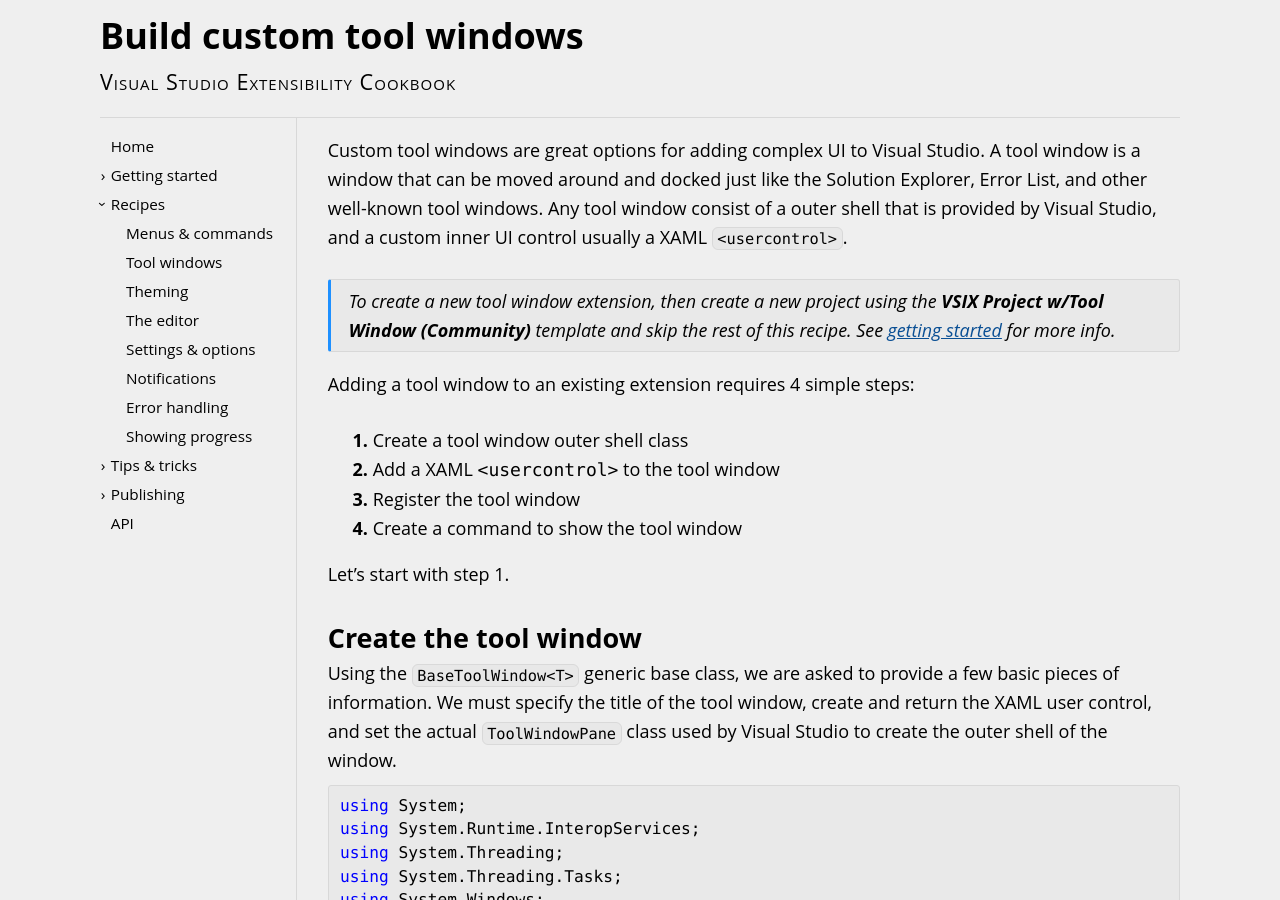
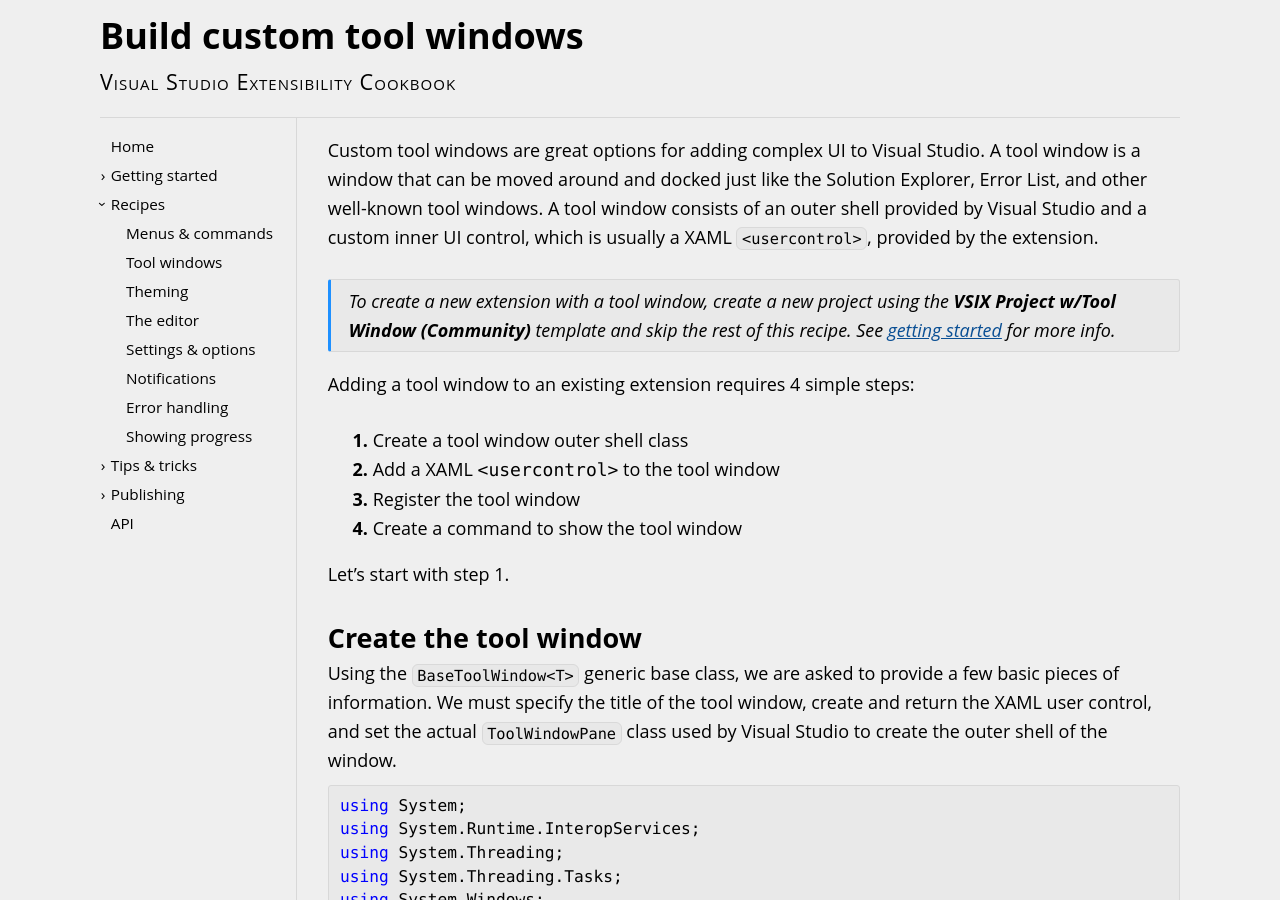
Before and after one commit to VsixCommunity/docs, a Jekyll site: the page built from docs/recipes/custom-tool-windows.md, in a window 1280 px wide and 900 px high. Built offline with Jekyll 4.4.1, drawn with Linux system fonts in a browser that asks for light colours; some of the changed text lies outside the part shown.

Commit message:
Minor changes to Custom Tool Windows

```diff
--- a/docs/recipes/custom-tool-windows.md
+++ b/docs/recipes/custom-tool-windows.md
@@ -1,12 +1,12 @@
 ---
 title: Build custom tool windows
 description: A recipe for how to add custom tool windows to Visual Studio
-date: 2021-6-15
+date: 2021-6-16
 ---
 
-Custom tool windows are great options for adding complex UI to Visual Studio. A tool window is a window that can be moved around and docked just like the Solution Explorer, Error List, and other well-known tool windows. Any tool window consist of a outer shell that is provided by Visual Studio, and a custom inner UI control usually a XAML `<usercontrol>`.
+Custom tool windows are great options for adding complex UI to Visual Studio. A tool window is a window that can be moved around and docked just like the Solution Explorer, Error List, and other well-known tool windows. A tool window consists of an outer shell provided by Visual Studio and a custom inner UI control, which is usually a XAML `<usercontrol>`, provided by the extension.
 
-> To create a new tool window extension, then create a new project using the **VSIX Project w/Tool Window (Community)** template and skip the rest of this recipe. See [getting started](../getting-started/your-first-extension.html) for more info.
+> To create a new extension with a tool window, create a new project using the **VSIX Project w/Tool Window (Community)** template and skip the rest of this recipe. See [getting started](../getting-started/your-first-extension.html) for more info.
 
 Adding a tool window to an existing extension requires 4 simple steps:
 
```
Also changed, not shown: other parts of docs/recipes/custom-tool-windows.md (+2 -2 lines).
